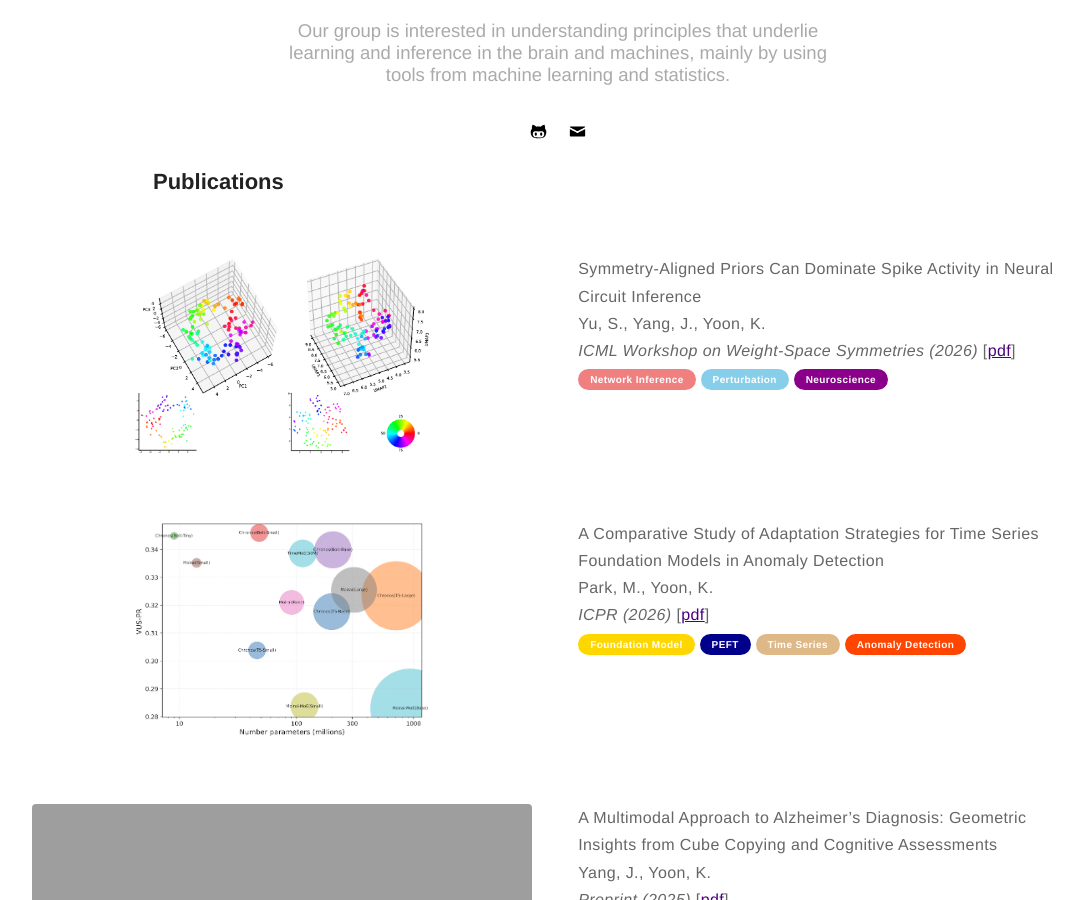
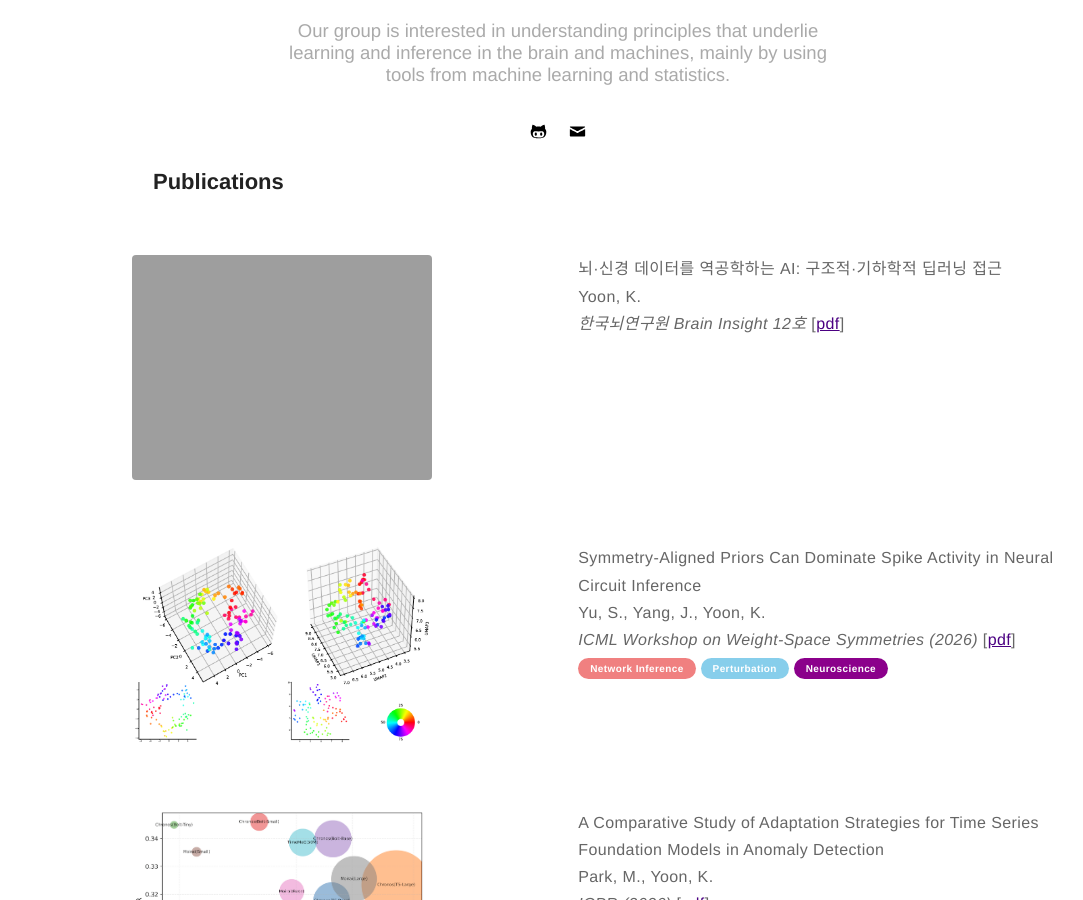
Before and after one commit to kijungyoon/kijungyoon.github.io, a Jekyll site: the page built from papers.md, in a window 1280 px wide and 900 px high, scrolled down 319 px. Shown: the whole window, without its empty margins (82-1165 px from the left). Built offline with Jekyll 4.4.1, drawn with Linux system fonts in a browser that asks for light colours.

Commit message:
Update papers.md

```diff
--- a/papers.md
+++ b/papers.md
@@ -4,6 +4,20 @@ layout: page
 ---
 
 <h2>Publications</h2>
+
+<div class="side-by-side">
+    <div class="toleft" style="text-align:center">
+        <img class="image" src="https://kijungyoon.github.io/assets/images/reverse_engineering.png" alt="Alt Text" width="300">
+    </div>
+
+    <div class="toright">
+    <p><b>뇌·신경 데이터를 역공학하는 AI: 구조적·기하학적 딥러닝 접근</b><br>
+    Yoon, K.<br>
+    <i>한국뇌연구원 Brain Insight 12호</i>
+    [<a href="https://drive.google.com/file/d/1ZxAcZaYcvRczX975OyPDg9X8u00zU9CD/view">pdf</a>]<br>
+    </p>
+    </div>
+</div>
 
 <div class="side-by-side">
     <div class="toleft" style="text-align:center">
```
